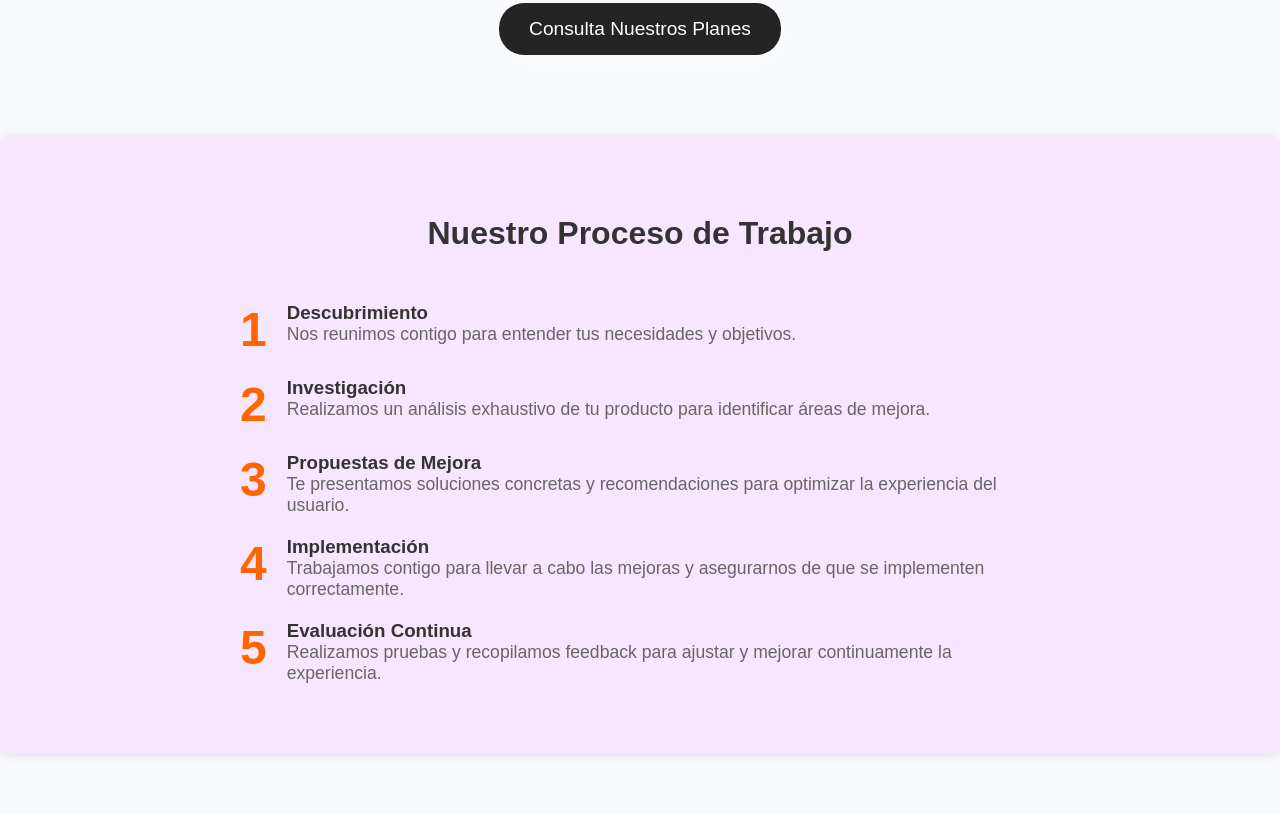
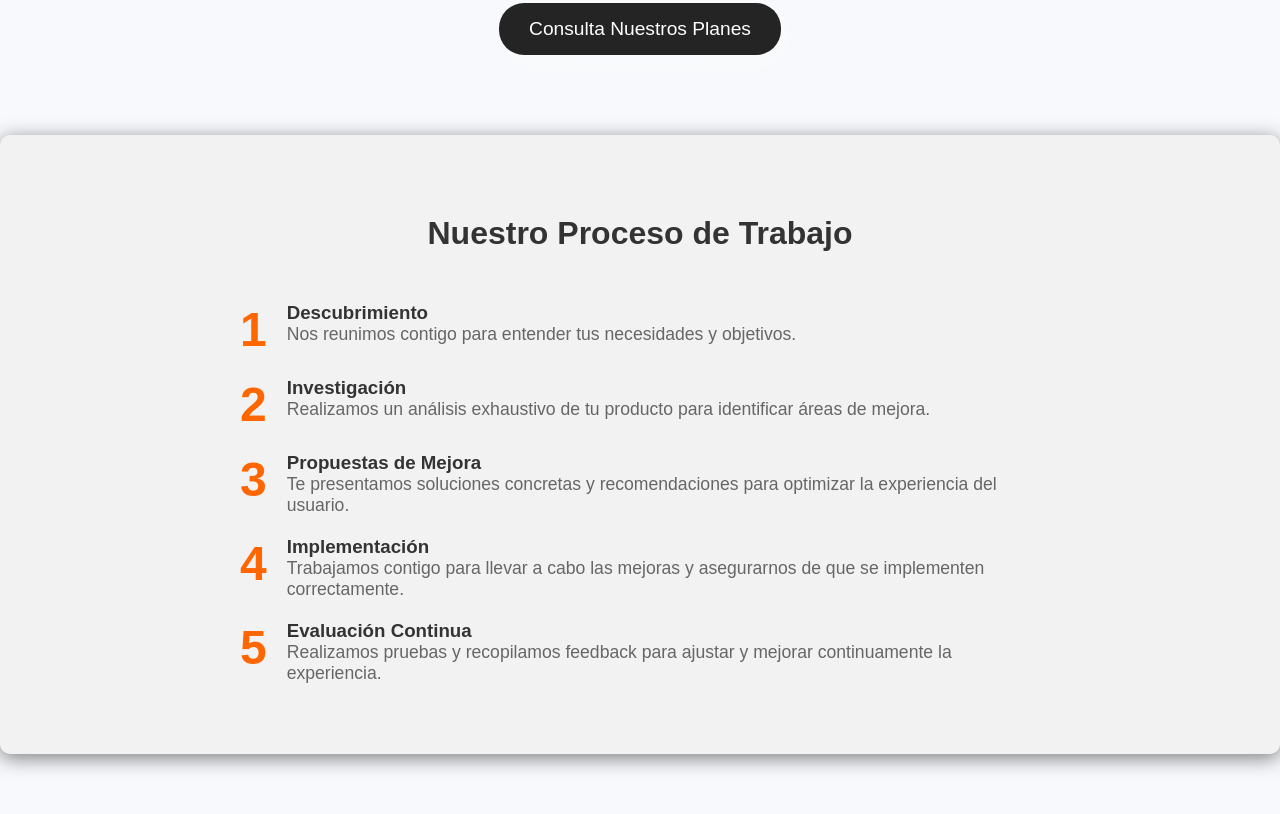
Before and after one commit to ConstanzaT/uxlab, a plain HTML site: page index.html in a window 1280 px wide. Shown: the part 1606-2420 px from the top of the page. Drawn offline with Linux system fonts and the light colour scheme.

Commit message:
Update principal.css

```diff
--- a/css/principal.css
+++ b/css/principal.css
@@ -486,10 +486,11 @@ box-shadow: 0px 2px 4px rgba(0, 0, 0, 0.1);
 color: #ff6600;
 }
 #nuestro-proceso {
-background: linear-gradient(to right, #a3e1e2, #d1a6e0, #ffffff);
+background-color: #f2f2f2;
 padding: 50px 20px;
 border-radius: 10px;
 box-shadow: 0px 2px 8px rgba(0, 0, 0, 0.1);
+box-shadow: 0px 4px 20px rgba(0, 0, 0, 0.5);
 }
 .process-container {
 position: relative;
@@ -512,12 +513,7 @@ margin-right: 20px; /* Espacio entre número y texto */
 flex: 1; /* Ocupa el espacio restante */
 text-align: left; /* Alineación a la izquierda */
 }
-/* Degradado en secciones */
-
-#nuestro-proceso {
-    background: #f7e6ff;
-
-}
+
 /* Cambia la clase .service-card */
 .service-card {
 background: transparent; /* Elimina el fondo */
@@ -619,7 +615,7 @@ margin: 5px; /* Reducir margen en pantallas pequeñas */
 background-color:#ccc;
 }
 #section5{
-    background: linear-gradient(135deg, #A85D7E, #C89EAD, #EDEDED, #B4A6B0, #634D6E, #422532); /* Degradado de azul claro a violeta suave y blanco */}
+    background-color: rgb(221, 163, 213); /* Degradado de azul claro a violeta suave y blanco */}
 
 .whatsapp-btn {
 position: fixed;
@@ -1103,7 +1099,7 @@ nav {
     color: #ff6600;
     }
     #nuestro-proceso {
-    background: none(to right, #a3e1e2, #d1a6e0, #ffffff);
+
     padding: 50px 20px;
     border-radius: 10px;
     : 0px 2px 8px rgb(0, 0, 0, 0.1);
@@ -1129,12 +1125,8 @@ nav {
     flex: 1; /* Ocupa el espacio restante */
     text-align: left; /* Alineación a la izquierda */
     }
-    /* Degradado en secciones */
-
-    #nuestro-proceso {
-        background: #f7e6ff;
-
-    }
+
+
     /* Cambia la clase .service-card */
     .service-card {
     background: transparent; /* Elimina el fondo */
```
